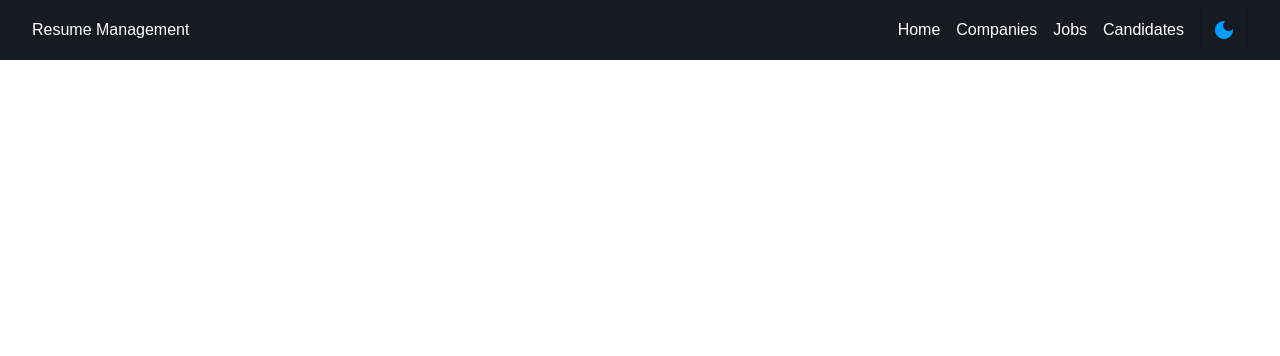
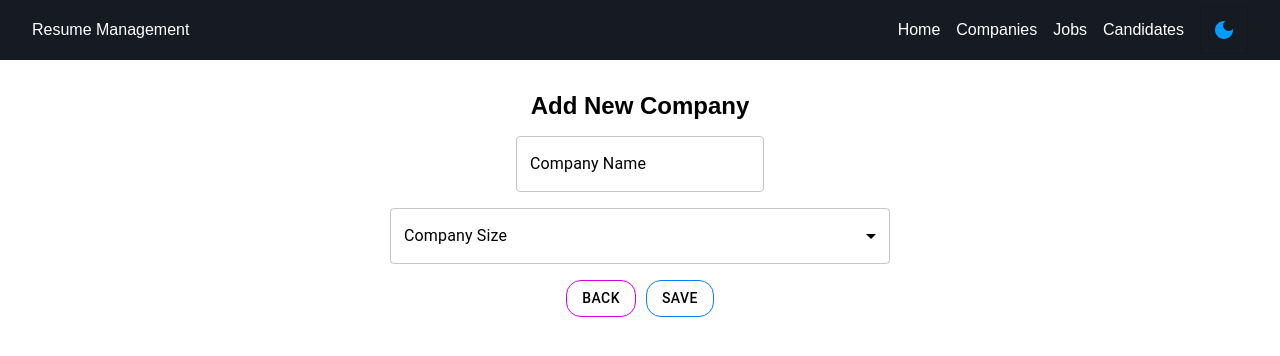
Before and after one commit to RavanHash/ResumeManagementApp, a React (Create React App) app in the folder resume-management-client/: page /companies/add in a window 1280 px wide. Shown: the top 356 px of the page. Built offline with nearby package versions, Linux system fonts and the light colour scheme.

Commit message:
Add AddCompany page

```diff
--- a/resume-management-client/src/App.tsx
+++ b/resume-management-client/src/App.tsx
@@ -6,6 +6,7 @@
 
 const Home = lazy(() => import("./pages/home/Home.page"));
 const Companies = lazy(() => import("./pages/companies/Companies.page"));
+const AddCompany = lazy(() => import("./pages/companies/AddCompany.page"));
 
 function App() {
   const { darkMode } = useContext(ThemeContext);
@@ -21,6 +22,7 @@
             <Route path="/" element={<Home />} />
             <Route path="/companies">
               <Route index element={<Companies />} />
+              <Route path="add" element={<AddCompany />} />
             </Route>
           </Routes>
         </Suspense>
--- /dev/null
+++ b/resume-management-client/src/pages/companies/AddCompany.page.tsx
@@ -0,0 +1,82 @@
+import { useState } from "react";
+import "./companies.scss";
+import { ICreateCompanyDto } from "../../types/global.typing";
+import {} from "@mui/material";
+import TextField from "@mui/material/TextField/TextField";
+import FormControl from "@mui/material/FormControl/FormControl";
+import InputLabel from "@mui/material/InputLabel/InputLabel";
+import Select from "@mui/material/Select/Select";
+import MenuItem from "@mui/material/MenuItem/MenuItem";
+import Button from "@mui/material/Button/Button";
+import { useNavigate } from "react-router-dom";
+import httpModule from "../../helpers/http.module";
+
+const AddCompany = () => {
+  const [company, setCompany] = useState<ICreateCompanyDto>({
+    name: "",
+    size: "",
+  });
+  const redirect = useNavigate();
+
+  const handleClickSaveBtn = () => {
+    if (company.name === "" || company.size === "") {
+      alert("Fill all fields");
+      return;
+    }
+    httpModule
+      .post("/Company/Create", company)
+      .then((response) => redirect("/companies"))
+      .catch((error) => console.log(error));
+  };
+
+  const handleClickBackBtn = () => {
+    redirect("/companies");
+  };
+
+  return (
+    <div className="content">
+      <div className="add-company">
+        <h2>Add New Company</h2>
+        <TextField
+          autoComplete="off"
+          label="Company Name"
+          variant="outlined"
+          value={company.name}
+          onChange={(e) => setCompany({ ...company, name: e.target.value })}
+        />
+        <FormControl fullWidth>
+          <InputLabel>Company Size</InputLabel>
+          <Select
+            value={company.size}
+            label="Company Size"
+            onChange={(e) => setCompany({ ...company, size: e.target.value })}
+          >
+            <MenuItem value="Small">Small</MenuItem>
+            <MenuItem value="Medium">Medium</MenuItem>
+            <MenuItem value="Large">Large</MenuItem>
+          </Select>
+        </FormControl>
+        <div className="btns">
+          <Button
+            className="back-button"
+            variant="outlined"
+            color="secondary"
+            onClick={handleClickBackBtn}
+          >
+            Back
+          </Button>
+          <Button
+            className="save-button"
+            variant="outlined"
+            color="primary"
+            onClick={handleClickSaveBtn}
+          >
+            Save
+          </Button>
+        </div>
+      </div>
+    </div>
+  );
+};
+
+export default AddCompany;
--- a/resume-management-client/src/pages/companies/Companies.page.tsx
+++ b/resume-management-client/src/pages/companies/Companies.page.tsx
@@ -31,7 +31,7 @@
     <div className="content companies">
       <div className="heading">
         <h2>Companies</h2>
-        <Button className="addButton" variant="outlined" onClick={() => redirect("/companies/add")}>
+        <Button className="add-button" variant="outlined" onClick={() => redirect("/companies/add")}>
           <Add />
         </Button>
       </div>
--- a/resume-management-client/src/pages/companies/companies.scss
+++ b/resume-management-client/src/pages/companies/companies.scss
@@ -6,9 +6,19 @@
     width: 100%;
   }
 }
-.addButton{
+.add-button{
   color: #009dff;
   border-color: #009dff;
+}
+.back-button{
+  border-color: #d200e1;
+  border-radius: 15px;
+  margin-right: 5px;
+}
+.save-button{
+  border-color: #0080ff;
+  border-radius: 15px;
+  margin-left: 5px;
 }
 .add-company {
   width: 500px;
```
